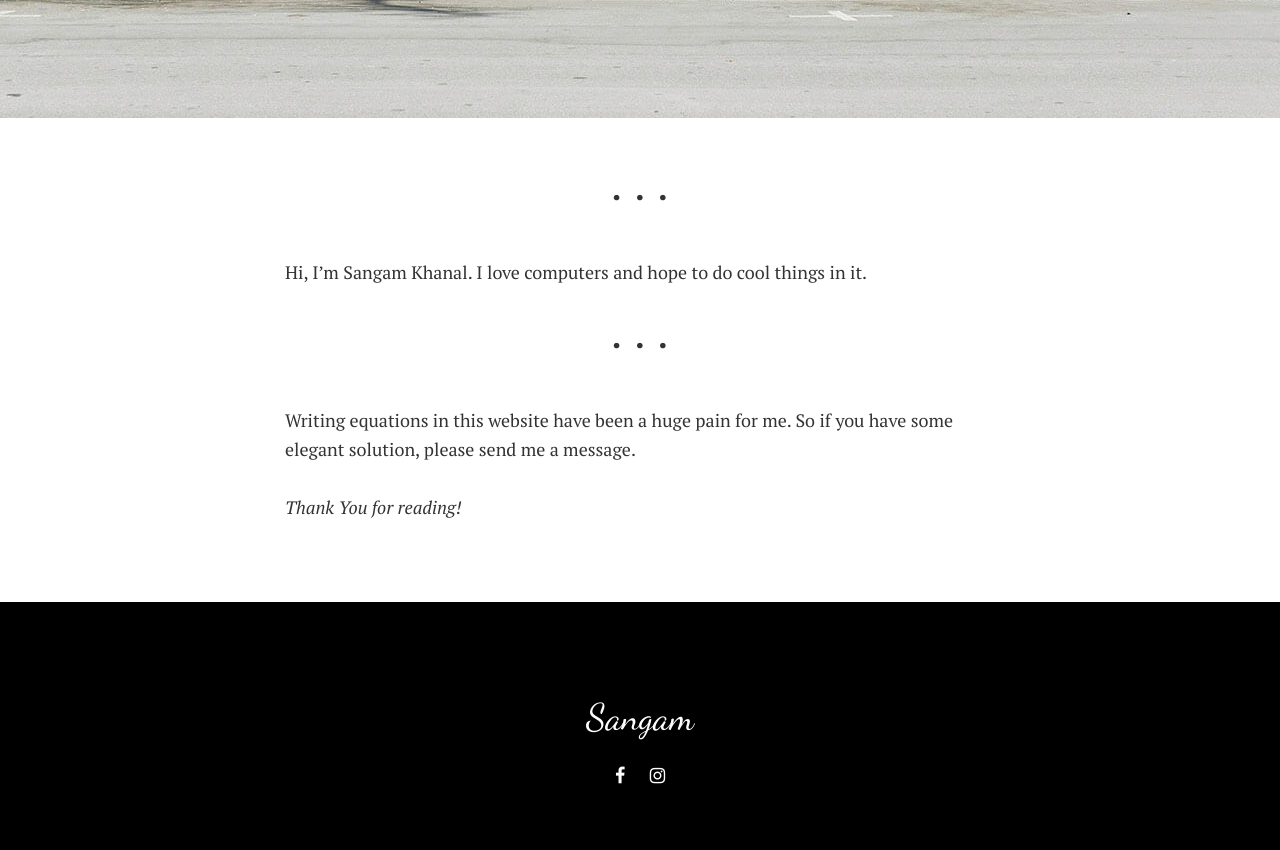
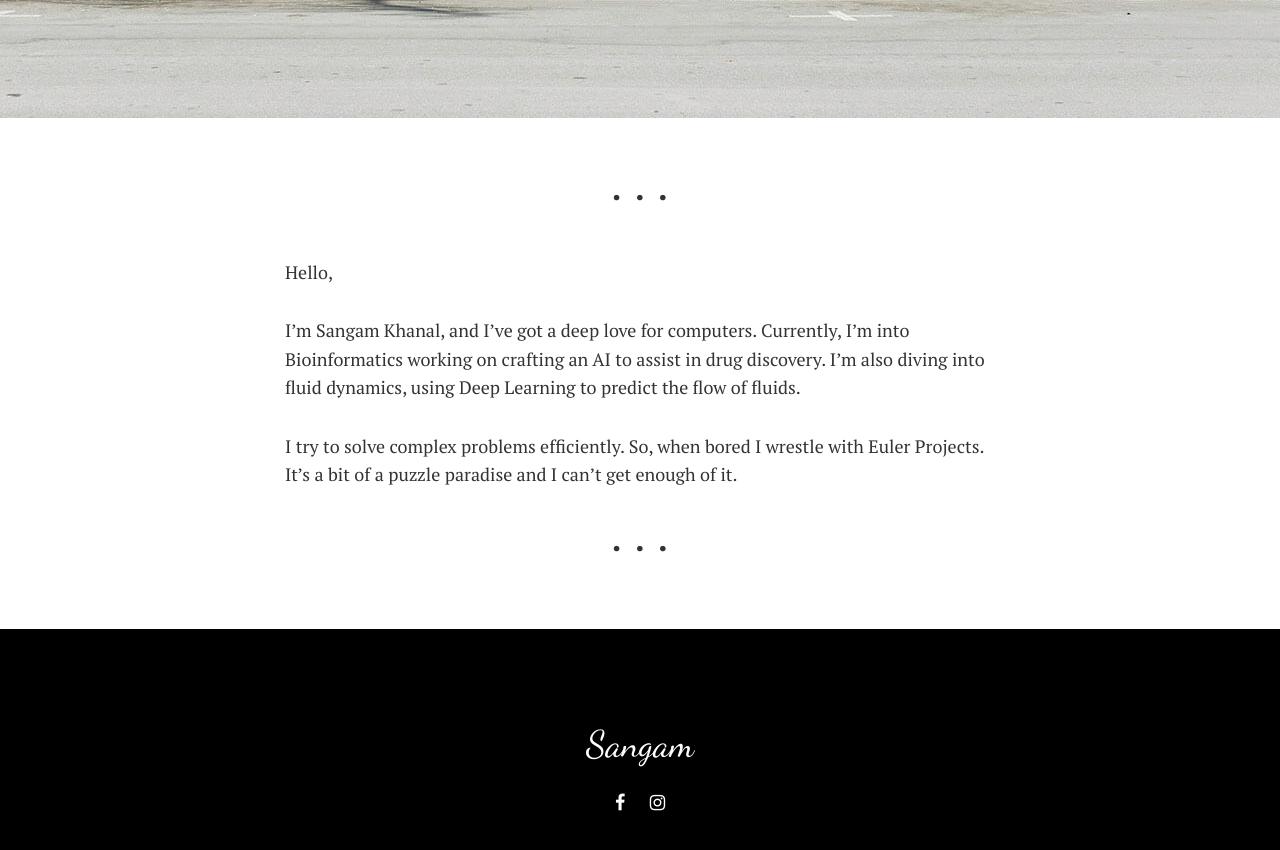
Before and after one commit to chinge55/chinge55.github.io, a Jekyll site: the page built from _pages/about.md, in a window 1280 px wide and 900 px high, scrolled down 642 px. Shown: the top 850 px of the window. Built offline with Jekyll 4.4.1, drawn with Linux system fonts in a browser that asks for light colours.

Commit message:
added few things

```diff
--- a/_config.yml
+++ b/_config.yml
@@ -7,7 +7,7 @@ url: "https://sangamkhanal.com.np/" # the base hostname & protocol for your site
 # Banner Section
 hero: 112.jpg
 hero-title: Welcome to My Blog
-hero-description: Currently Experimenting With Chatbots
+hero-description: Working on Drug Discovery and Fluid Mechanics
 
 # Author - Creator
 author-name: Sangam Khanal
--- a/_pages/about.md
+++ b/_pages/about.md
@@ -4,10 +4,10 @@ title: About
 image: 14.jpg
 ---
 ***
-Hi, I'm Sangam Khanal. I love computers and hope to do cool things in it.
+Hello,
+
+I'm Sangam Khanal, and I've got a deep love for computers. Currently, I'm into Bioinformatics working on crafting an AI to assist in drug discovery. I'm also diving into fluid dynamics, using Deep Learning to predict the flow of fluids.
+
+I try to solve complex problems efficiently. So, when bored I wrestle with Euler Projects. It's a bit of a puzzle paradise and I can't get enough of it.
 
 ***
-
-Writing equations in this website have been a huge pain for me. So if you have some elegant solution, please send me a message.
-
-*Thank You for reading!*
```
Also changed, not shown: 1 other file.
